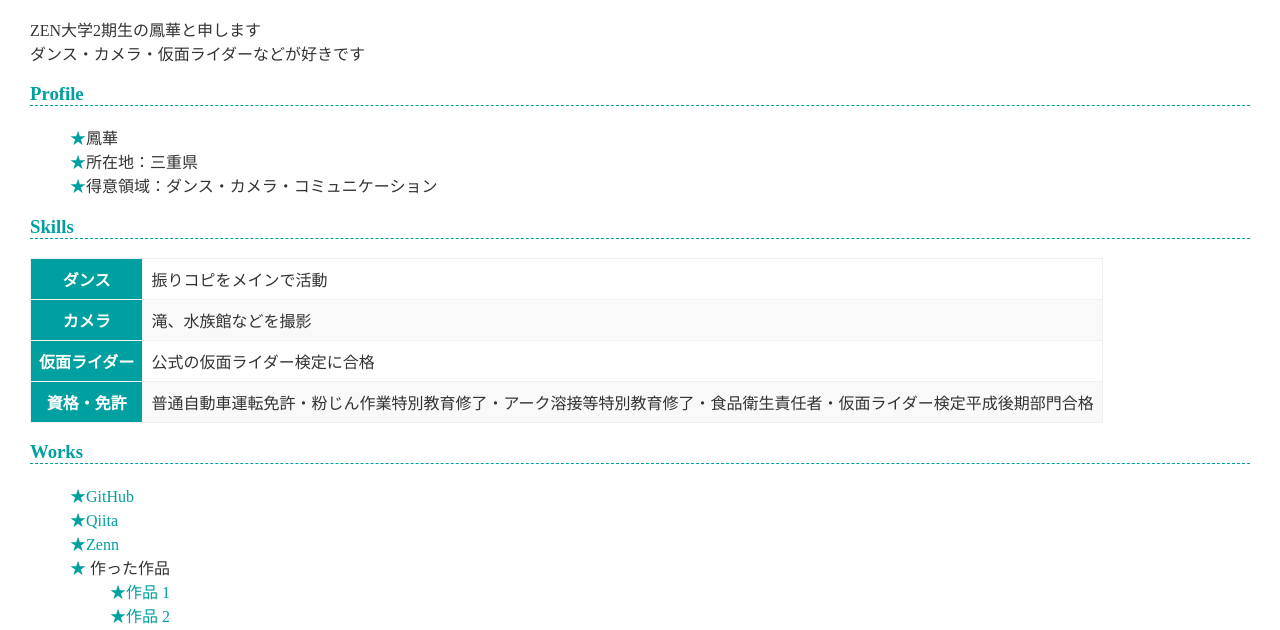
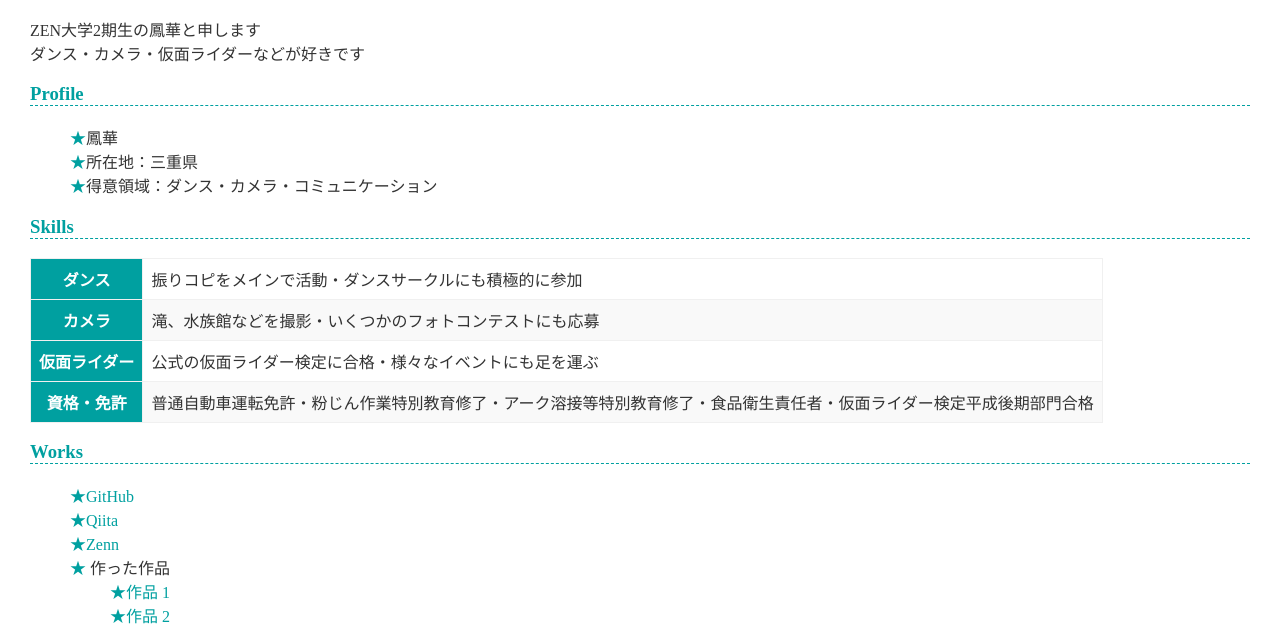
Before and after one commit to Houka0908/https-HOUKA.github.io, a plain HTML site: page index.html in a window 1280 px wide. Shown: the part 194-824 px from the top of the page. Drawn offline with Linux system fonts and the light colour scheme.

Commit message:
Expand descriptions in skills section of index.html

```diff
--- a/index.html
+++ b/index.html
@@ -26,15 +26,15 @@
     <table>
       <tr>
         <th>ダンス</th>
-        <td>振りコピをメインで活動</td>
+        <td>振りコピをメインで活動・ダンスサークルにも積極的に参加</td>
       </tr>
       <tr>
         <th>カメラ</th>
-        <td>滝、水族館などを撮影</td>
+        <td>滝、水族館などを撮影・いくつかのフォトコンテストにも応募</td>
       </tr>
       <tr>
         <th>仮面ライダー</th>
-        <td>公式の仮面ライダー検定に合格</td>
+        <td>公式の仮面ライダー検定に合格・様々なイベントにも足を運ぶ</td>
       </tr>
       <tr>
         <th>資格・免許</th>
```
